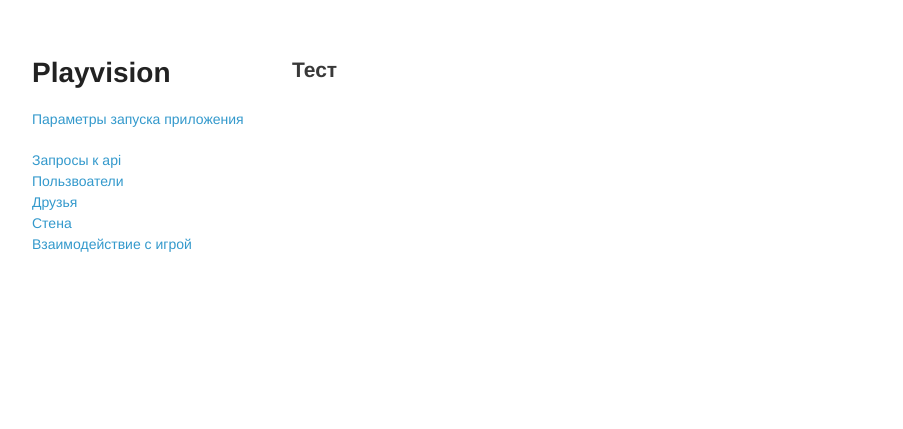
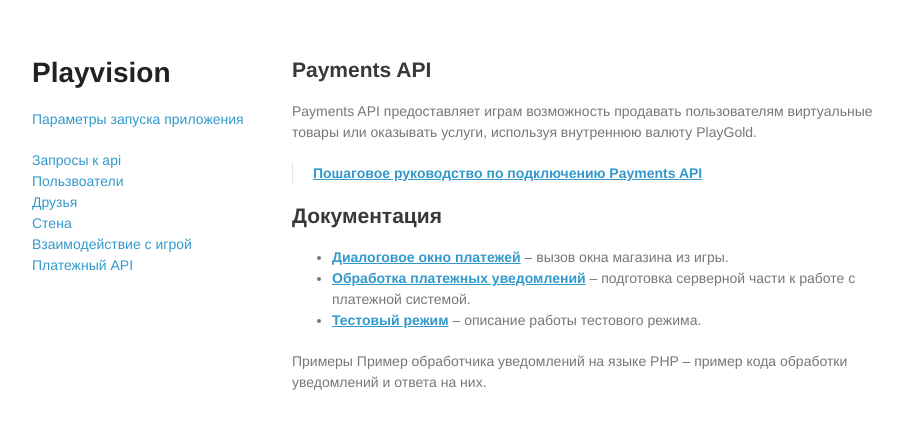
Before and after one commit to playvision/playvision.github.io, a Jekyll site: the page built from docs/payment/index.md, in a window 1280 px wide. Shown: the top 429 px of the page, without its empty margins (178-1081 px from the left). Built offline with Jekyll 4.4.1, drawn with Linux system fonts in a browser that asks for light colours.

Commit message:
Payment documentation updated;

```diff
--- a/_layouts/default.html
+++ b/_layouts/default.html
@@ -27,8 +27,8 @@
             <a href='/docs/users'>Пользвоатели</a><br>
             <a href='/docs/friends'>Друзья</a><br>
             <a href='/docs/wall'>Стена</a><br>
-            <a href='/docs/game'>Взаимодействие с игрой</a>
-            <!--<a href='/docs/payment'>Взаимодействие с платежной системой</a>-->
+            <a href='/docs/game'>Взаимодействие с игрой</a><br>
+            <a href='/docs/payment'>Платежный API</a><br>
         </p>
 
     </header>
--- a/docs/payment/index.md
+++ b/docs/payment/index.md
@@ -1,3 +1,16 @@
 ---
-title: Тест
+title: Payments API
 ---
+Payments API предоставляет играм возможность продавать пользователям виртуальные товары или оказывать услуги, используя внутреннюю валюту PlayGold.
+
+> [**Пошаговое руководство по подключению Payments API**](payment.step.html)
+
+
+Документация
+----
+* [**Диалоговое окно платежей**](shop.window.html) – вызов окна магазина из игры.
+* [**Обработка платежных уведомлений**](payment.server.html) – подготовка серверной части к работе с платежной системой.
+* [**Тестовый режим**](payment.test.html) – описание работы тестового режима.
+
+Примеры
+Пример обработчика уведомлений на языке PHP – пример кода обработки уведомлений и ответа на них.
```
Also changed, not shown: docs/payment/payment.server.md (added, +66 -0 lines), docs/payment/payment.step.md (added, +64 -0 lines), docs/payment/payment.test.md (added, +7 -0 lines), docs/payment/shop.window.md (added, +15 -0 lines), images/payment/scr1.jpg (added), images/payment/scr2.jpg (added), images/payment/scr3.jpg (added).
